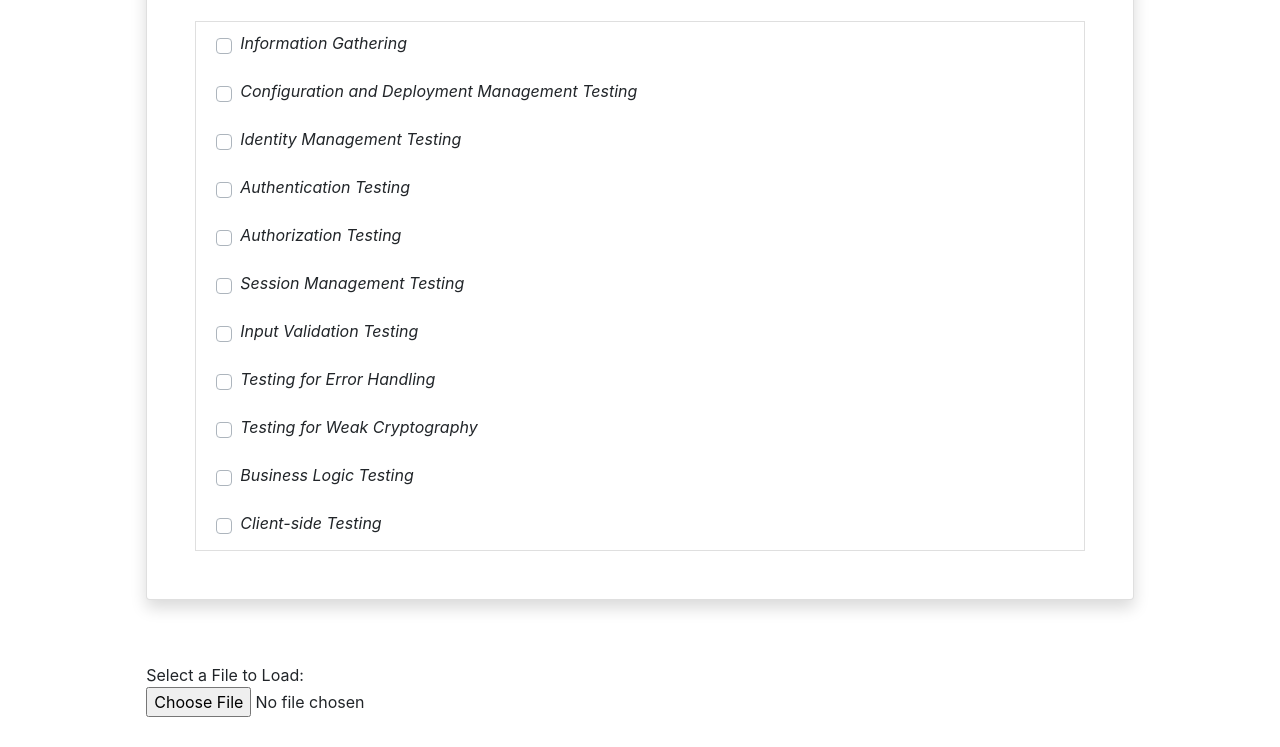
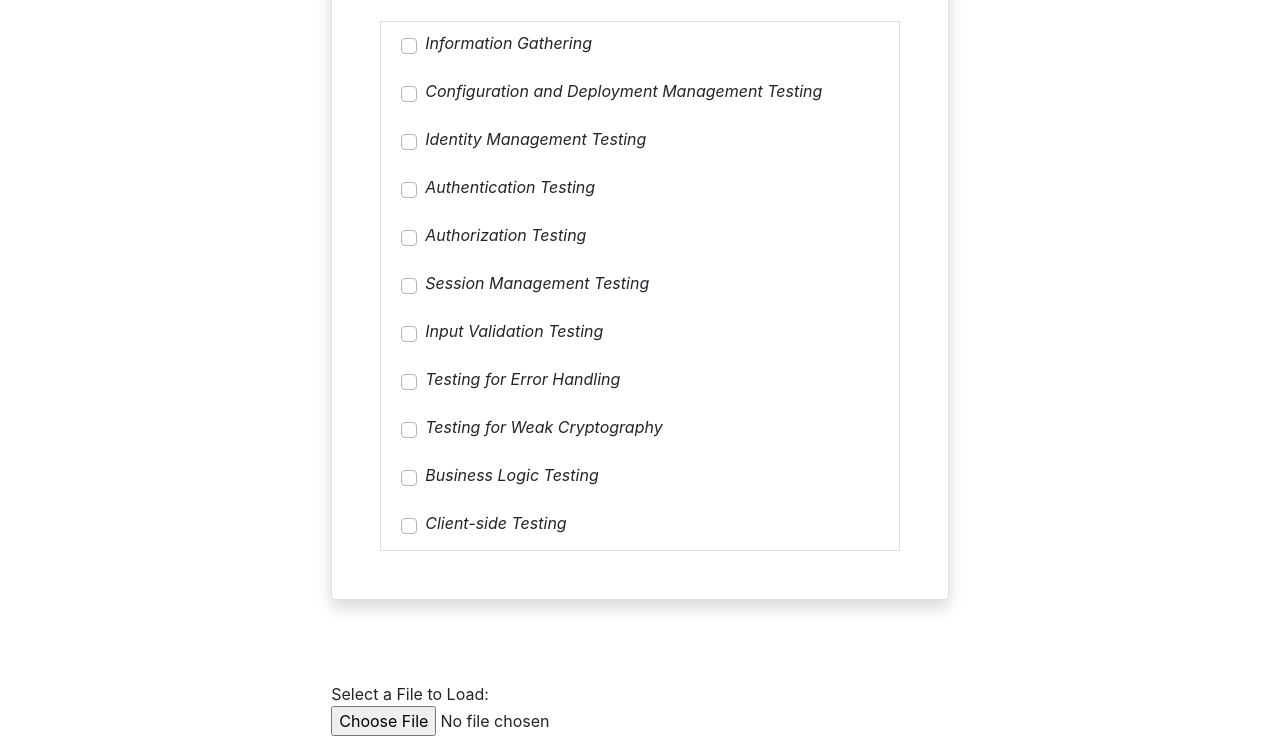
Before and after one commit to pyuvaratna/Proj-q, a plain HTML site: page index.html in a window 1280 px wide. Shown: the part 384-1131 px from the top of the page. Drawn offline with nearby package versions, Linux system fonts and the light colour scheme.

Commit message:
Update index.html

```diff
--- a/index.html
+++ b/index.html
@@ -55,7 +55,7 @@
                   <section>
                      <div id="con" class="container">
                          <div class="row">
-                             <div class="col-lg-11 mx-auto">
+                             <div class="col-lg-7 mx-auto">
                                  <div class="card shadow border-4 mb-5">
                                      <div class="card-body p-5">
                                          <h3 class="fw-bold text-center text-primary">Qualishield</h3>
```
